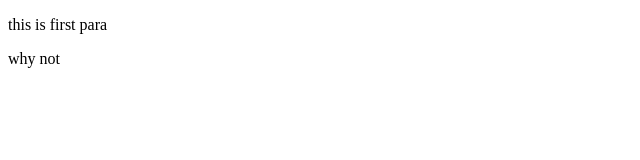
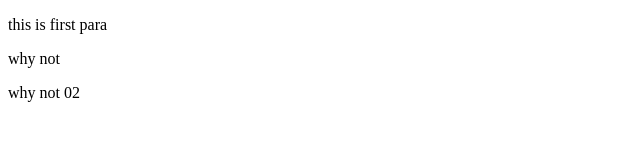
Before and after one commit to MUHAMMAD-ABRAR-GHAFFAR/get-repo, a plain HTML site: page index.html in a window 1280 px wide. Shown: the full height of the page, 0-640 px from the left. Drawn offline with Linux system fonts and the light colour scheme.

Commit message:
why not v3 add

```diff
--- a/index.html
+++ b/index.html
@@ -8,5 +8,6 @@
 <body>
     <p>this is first para</p>
     <p>why not</p>
+    <p>why not 02</p>
 </body>
 </html>
```
